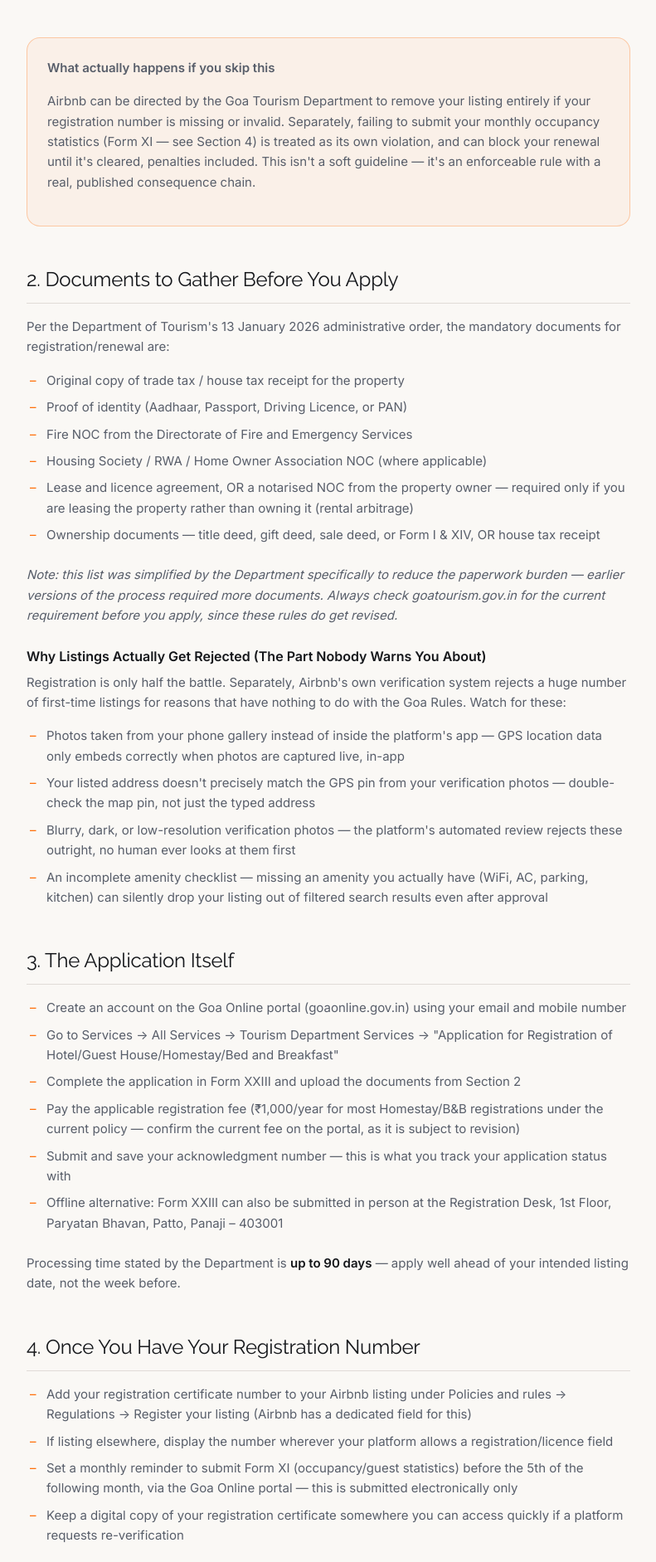
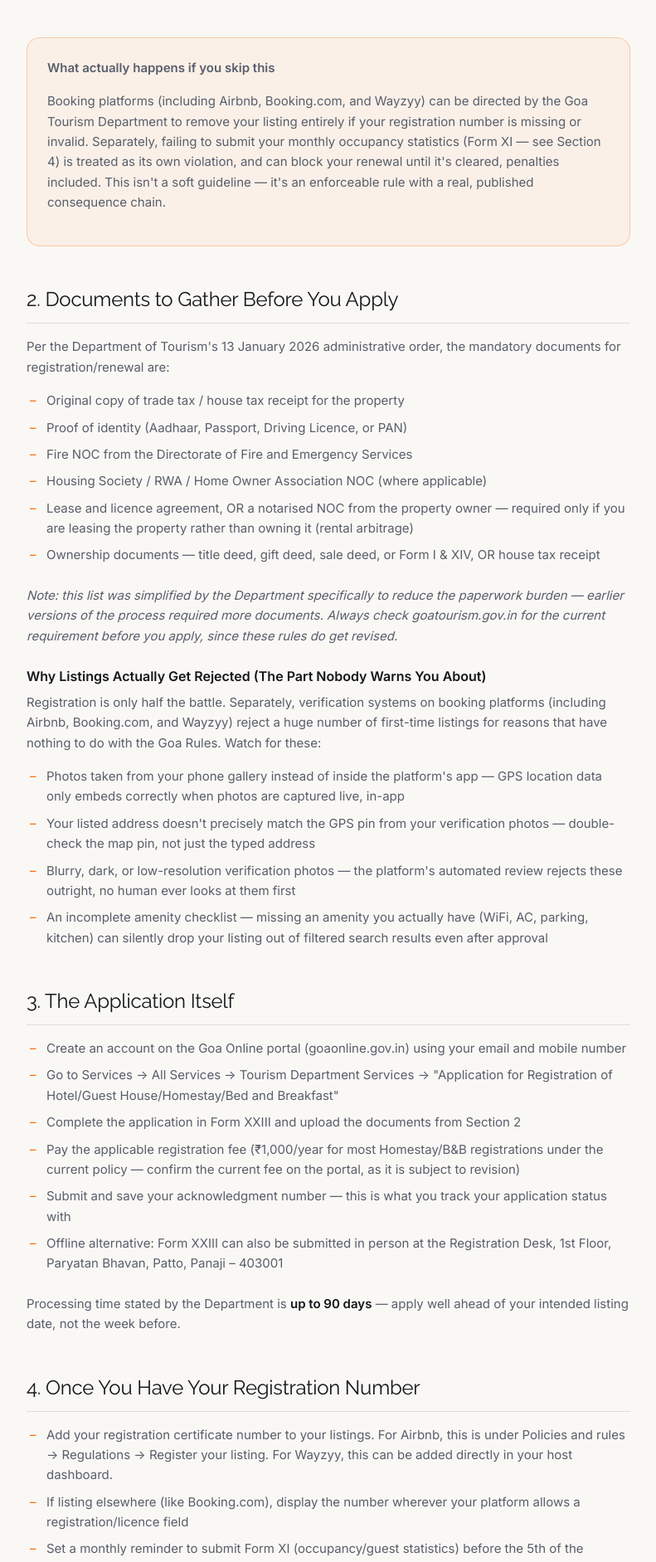
Before and after one commit to wayzyy-project/wayzyy-site, a React (Vite) app: page /goa-host-compliance-checklist in a window 1280 px wide. Shown: the part 1276-3159 px from the top of the page at 83% size, without its empty margins (244-1035 px from the left). Built offline with nearby package versions, Linux system fonts and the light colour scheme; no server answers.

Commit message:
refactor: Update Goa host compliance checklist references to generalize platform removal rules to include Wayzyy

```diff
--- a/src/pages/GoaHostComplianceChecklist.tsx
+++ b/src/pages/GoaHostComplianceChecklist.tsx
@@ -25,10 +25,10 @@ const faqJsonLd = {
     },
     {
       "@type": "Question",
-      name: "What happens if I don't register my Airbnb or villa listing in Goa?",
+      name: "What happens if I don't register my villa or homestay listing in Goa?",
       acceptedAnswer: {
         "@type": "Answer",
-        text: "Airbnb can be directed by the Goa Tourism Department to remove your listing entirely if your registration number is missing or invalid. Separately, failing to submit monthly occupancy statistics (Form XI) is treated as its own violation and can block your renewal, with penalties.",
+        text: "Booking platforms (including Airbnb, Booking.com, and Wayzyy) can be directed by the Goa Tourism Department to remove your listing entirely if your registration number is missing or invalid. Separately, failing to submit monthly occupancy statistics (Form XI) is treated as its own violation and can block your renewal, with penalties.",
       },
     },
     {
@@ -177,11 +177,11 @@ export default function GoaHostComplianceChecklist() {
             <div className="rounded-2xl border border-ember/30 bg-ember/5 p-6 my-8">
               <p className="font-semibold text-foreground mb-1">What actually happens if you skip this</p>
               <p className="text-sm text-muted-foreground">
-                Airbnb can be directed by the Goa Tourism Department to remove your listing entirely if your
-                registration number is missing or invalid. Separately, failing to submit your monthly occupancy
-                statistics (Form XI — see Section 4) is treated as its own violation, and can block your renewal
-                until it's cleared, penalties included. This isn't a soft guideline — it's an enforceable rule
-                with a real, published consequence chain.
+                Booking platforms (including Airbnb, Booking.com, and Wayzyy) can be directed by the Goa Tourism
+                Department to remove your listing entirely if your registration number is missing or invalid.
+                Separately, failing to submit your monthly occupancy statistics (Form XI — see Section 4) is
+                treated as its own violation, and can block your renewal until it's cleared, penalties included.
+                This isn't a soft guideline — it's an enforceable rule with a real, published consequence chain.
               </p>
             </div>
 
@@ -209,8 +209,9 @@ export default function GoaHostComplianceChecklist() {
 
             <h3>Why Listings Actually Get Rejected (The Part Nobody Warns You About)</h3>
             <p>
-              Registration is only half the battle. Separately, Airbnb's own verification system rejects a huge
-              number of first-time listings for reasons that have nothing to do with the Goa Rules. Watch for these:
+              Registration is only half the battle. Separately, verification systems on booking platforms
+              (including Airbnb, Booking.com, and Wayzyy) reject a huge number of first-time listings for reasons
+              that have nothing to do with the Goa Rules. Watch for these:
             </p>
             <ul>
               <li>
@@ -257,10 +258,10 @@ export default function GoaHostComplianceChecklist() {
             <h2>4. Once You Have Your Registration Number</h2>
             <ul>
               <li>
-                Add your registration certificate number to your Airbnb listing under Policies and rules →
-                Regulations → Register your listing (Airbnb has a dedicated field for this)
+                Add your registration certificate number to your listings. For Airbnb, this is under Policies and rules →
+                Regulations → Register your listing. For Wayzyy, this can be added directly in your host dashboard.
               </li>
-              <li>If listing elsewhere, display the number wherever your platform allows a registration/licence field</li>
+              <li>If listing elsewhere (like Booking.com), display the number wherever your platform allows a registration/licence field</li>
               <li>
                 Set a monthly reminder to submit Form XI (occupancy/guest statistics) before the 5th of the
                 following month, via the Goa Online portal — this is submitted electronically only
@@ -383,9 +384,9 @@ export default function GoaHostComplianceChecklist() {
                 Most platforms treat your registration number as a single text field you fill in once and
                 forget. On Wayzyy, it's a required part of listing creation, and our team checks it as part of
                 our standard 24-hour listing review — not a live government database check (no platform does
-                that today, including Airbnb), but a real human sanity-check rather than a silent self-declared
-                field nobody looks at. If something looks off, we tell you before your listing goes live, not
-                after a guest has already booked.
+                that today, including Airbnb or Booking.com), but a real human sanity-check rather than a silent
+                self-declared field nobody looks at. If something looks off, we tell you before your listing goes
+                live, not after a guest has already booked.
               </p>
             </div>
 
```
